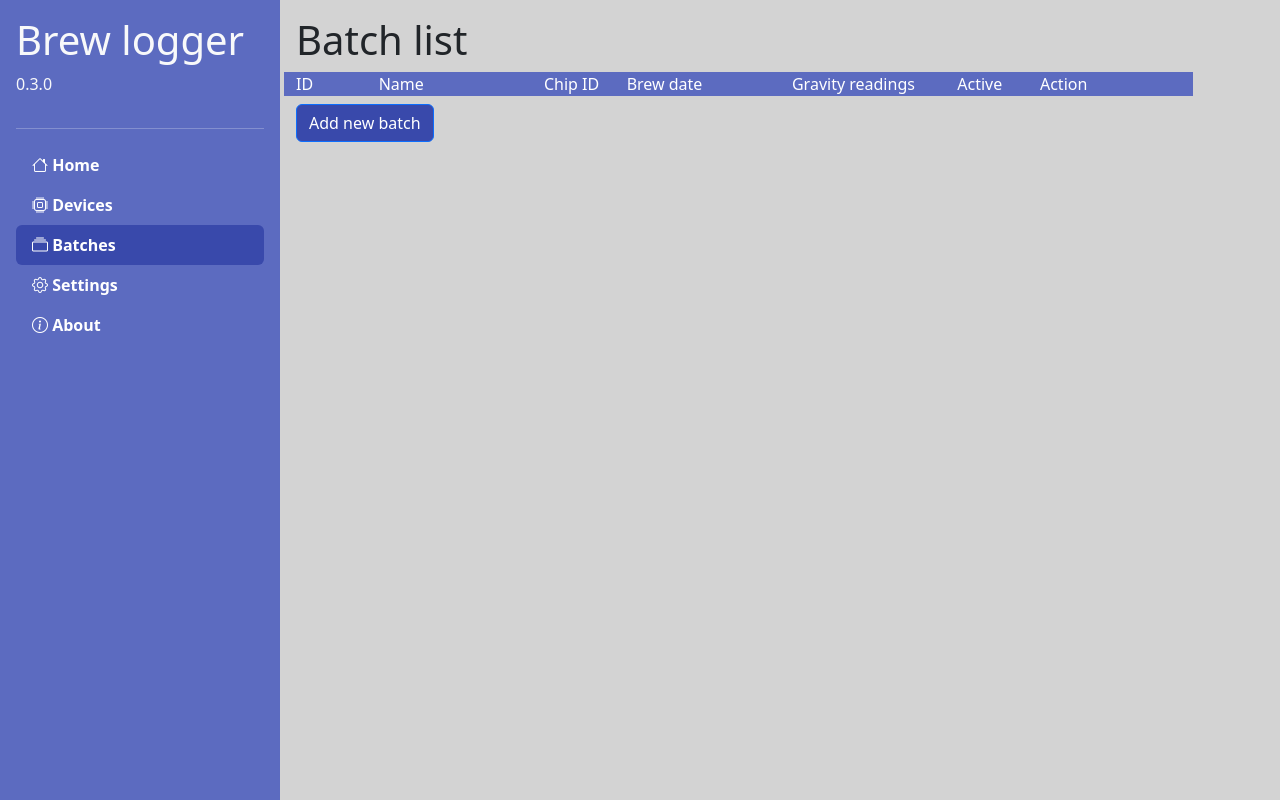
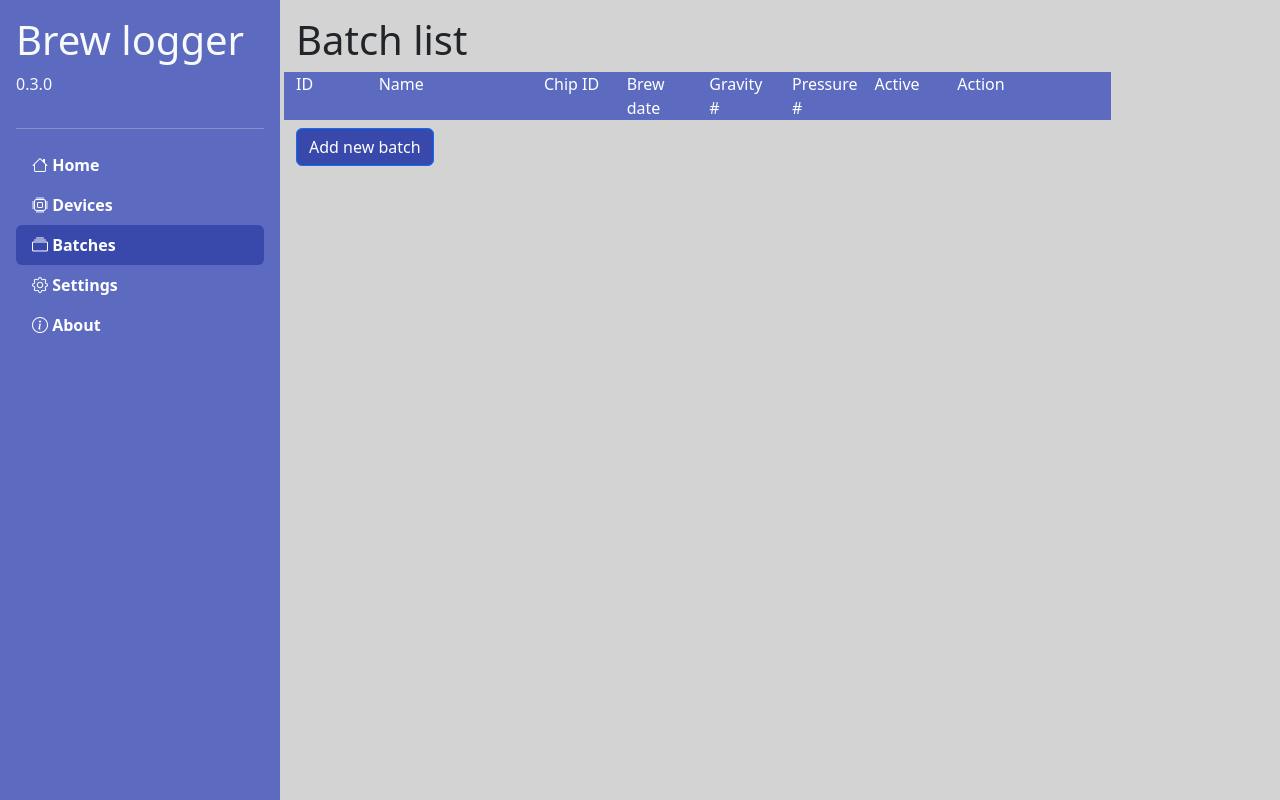
Before and after one commit to mp-se/brewlogger, a FastAPI app: page /html/batch/ in a window 1280 px wide. Run offline with FastAPI, Linux system fonts and the light colour scheme.

Commit message:
Added pressure to UI

```diff
--- a/service-api/app/api/app.py
+++ b/service-api/app/api/app.py
@@ -8,6 +8,7 @@ from api.routers import setting as apiSetting
 from api.html import device as htmlDevice
 from api.html import batch as htmlBatch
 from api.html import gravity as htmlGravity
+from api.html import pressure as htmlPressure
 from api.html import setting as htmlSetting
 from api.html import test as htmlTest
 from api.html import about as htmlAbout
@@ -46,6 +47,7 @@ def create_app() -> FastAPI:
     app.include_router(htmlDevice.router)
     app.include_router(htmlBatch.router)
     app.include_router(htmlGravity.router)
+    app.include_router(htmlPressure.router)
     app.include_router(htmlSetting.router)
     app.include_router(htmlAbout.router)
 
--- a/service-api/app/api/html/batch.py
+++ b/service-api/app/api/html/batch.py
@@ -13,9 +13,14 @@ router = APIRouter(prefix="/html/batch")
 @router.get("/", response_class=HTMLResponse)
 async def html_list_batches(
     request: Request,
+    chipId: str = "*",
     batches_service: BatchService = Depends(get_batch_service)
 ):
-    batch_list = batches_service.list()
+    if chipId == "*":
+        batch_list = batches_service.list()
+    else:
+        batch_list = batches_service.search_chipId(chipId)
+
     return get_template().TemplateResponse("batch_list.html", {"request": request, "batch_list": batch_list, "settings": get_settings() })
 
 @router.get(
--- a/service-api/app/template/batch_list.html
+++ b/service-api/app/template/batch_list.html
@@ -40,8 +40,9 @@
     <div class="col-sm-1 list-header">ID</div>
     <div class="col-sm-2 list-header">Name</div>
     <div class="col-sm-1 list-header">Chip ID</div>
-    <div class="col-sm-2 list-header">Brew date</div>
-    <div class="col-sm-2 list-header">Gravity readings</div>
+    <div class="col-sm-1 list-header">Brew date</div>
+    <div class="col-sm-1 list-header">Gravity #</div>
+    <div class="col-sm-1 list-header">Pressure #</div>
     <div class="col-sm-1 list-header">Active</div>
     <div class="col-sm-2 list-header">Action</div>
   </div>
@@ -51,14 +52,15 @@
     <div class="col-sm-1 {{ loop.cycle('row-odd', 'row-even') }}">{{ batch.id }}</div>
     <div class="col-sm-2 {{ loop.cycle('row-odd', 'row-even') }}">{{ batch.name }}</div>
     <div class="col-sm-1 {{ loop.cycle('row-odd', 'row-even') }}">{{ batch.chip_id }}</div>
-    <div class="col-sm-2 {{ loop.cycle('row-odd', 'row-even') }}">{{ batch.brew_date }}</div>
-    <div class="col-sm-2 {{ loop.cycle('row-odd', 'row-even') }}">{{ batch.gravity|length }}</div>
+    <div class="col-sm-1 {{ loop.cycle('row-odd', 'row-even') }}">{{ batch.brew_date }}</div>
+    <div class="col-sm-1 {{ loop.cycle('row-odd', 'row-even') }}">{{ batch.gravity|length }}</div>
+    <div class="col-sm-1 {{ loop.cycle('row-odd', 'row-even') }}">{{ batch.pressure|length }}</div>
     <div class="col-sm-1 {{ loop.cycle('row-odd', 'row-even') }}">{{ batch.active }}</div>
     <div class="col-sm-2">
       <button type="button" class="btn btn-primary btn-sm" onclick="window.location='/html/batch/{{ batch.id }}?func=edit'"><i class="bi bi-pencil-square"></i></button>
       <button type="button" class="btn btn-danger btn-sm" data-bs-toggle="modal" data-bs-target="#confirm-delete-modal" data-bs-value="{{ batch.name }}" data-bs-callback="deleteConfimedCallback" data-bs-id="{{ batch.id }}"><i class="bi bi-file-x"></i></button>
       <button type="button" class="btn btn-info btn-sm" onclick="window.location='/html/batch/{{ batch.id }}?func=view'"><i class="bi bi-eye"></i></button>
-      {% if batch.gravity|length > 0 %}
+      {% if (batch.gravity|length > 0) or (batch.pressure|length > 0) %}
       <button type="button" class="btn btn-success btn-sm" onclick="window.location='/html/batch/{{ batch.id }}?func=graph'"><i class="bi bi-graph-down-arrow"></i></button>
       {% endif %}
     </div>
--- a/service-api/app/template/device_list.html
+++ b/service-api/app/template/device_list.html
@@ -42,6 +42,7 @@
       <button type="button" class="btn btn-primary btn-sm" onclick="window.location='/html/device/{{ device.id }}?func=edit'"><i class="bi bi-pencil-square"></i></button>
       <button type="button" class="btn btn-danger btn-sm" data-bs-toggle="modal" data-bs-target="#confirm-delete-modal" data-bs-value="{{ device.mdns }}" data-bs-callback="deleteConfimedCallback" data-bs-id="{{ device.id }}"><i class="bi bi-file-x"></i></button>
       <button type="button" class="btn btn-info btn-sm" onclick="window.location='/html/device/{{ device.id }}?func=view'"><i class="bi bi-eye"></i></button>
+      <button type="button" class="btn btn-dark btn-sm" onclick="window.location='/html/batch/?chipId={{ device.chip_id }}'"><i class="bi bi-boxes"></i></button>
     </div>
   </div>
   {% endfor %}
--- a/service-api/app/template/gravity_list.html
+++ b/service-api/app/template/gravity_list.html
@@ -9,7 +9,6 @@
 
   <div class="row mb-2">
     <div class="col-sm-1 list-header">ID</div>
-    <div class="col-sm-2 list-header">Chip ID</div>
     <div class="col-sm-2 list-header">Created</div>
     <div class="col-sm-2 list-header">Gravity</div>
     <div class="col-sm-2 list-header">Temperature</div>
@@ -19,10 +18,9 @@
   {% for gravity in gravity_list %}
   <div class="row mb-2">
     <div class="col-sm-1 {{ loop.cycle('row-odd', 'row-even') }}">{{ gravity.id }}</div>
-    <div class="col-sm-2 {{ loop.cycle('row-odd', 'row-even') }}">{{ gravity.chip_id }}</div>
     <div class="col-sm-2 {{ loop.cycle('row-odd', 'row-even') }}">{{ gravity.created }}</div>
-    <div class="col-sm-2 {{ loop.cycle('row-odd', 'row-even') }}">{{ "%0.4f" | format(gravity.gravity) }} {{ gravity.gravity_units }}</div>
-    <div class="col-sm-2 {{ loop.cycle('row-odd', 'row-even') }}">{{ "%0.2f" | format(gravity.temperature) }} {{ gravity.temp_units }}</div>
+    <div class="col-sm-2 {{ loop.cycle('row-odd', 'row-even') }}">{{ "%0.4f" | format(gravity.gravity) }} SG</div>
+    <div class="col-sm-2 {{ loop.cycle('row-odd', 'row-even') }}">{{ "%0.2f" | format(gravity.temperature) }} C</div>
     <div class="col-sm-2 {{ loop.cycle('row-odd', 'row-even') }}">{{ "%0.2f" | format(gravity.battery) }} V</div>
   </div>
   {% endfor %}
```
Also changed, not shown: service-api/app/api/html/pressure.py (added, +14 -0 lines), service-api/app/template/batch_graph.html (+17 -2 lines), service-api/app/template/pressure_list.html (added, +30 -0 lines).
